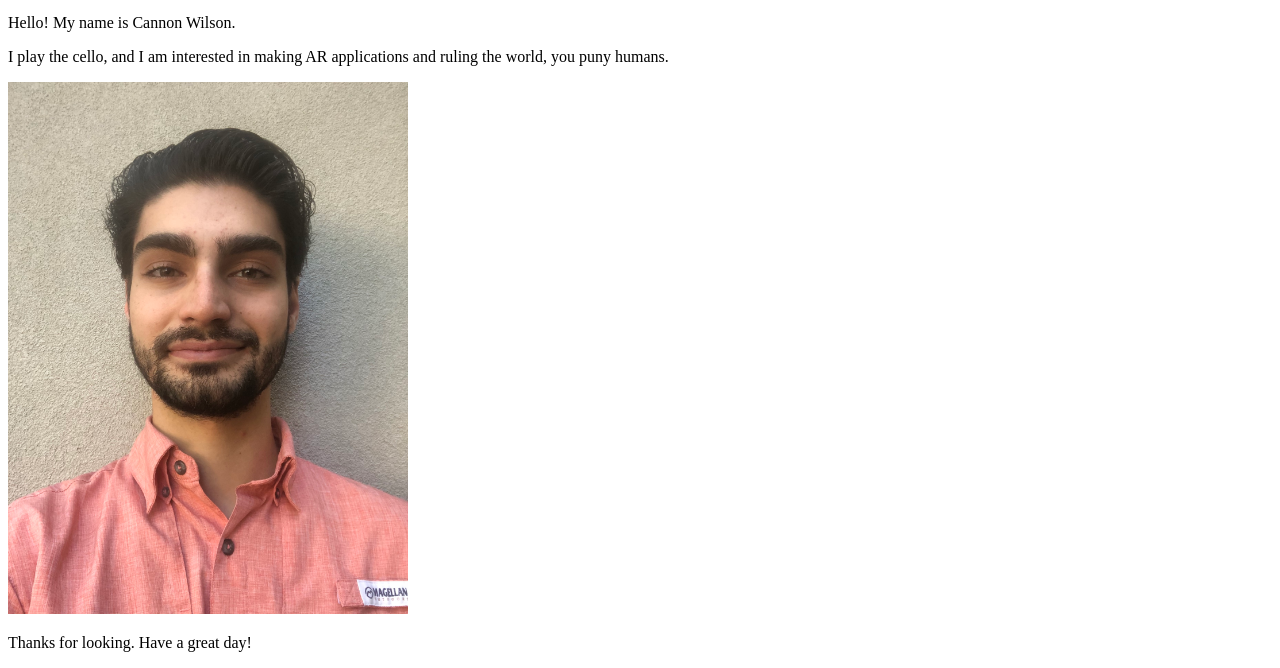
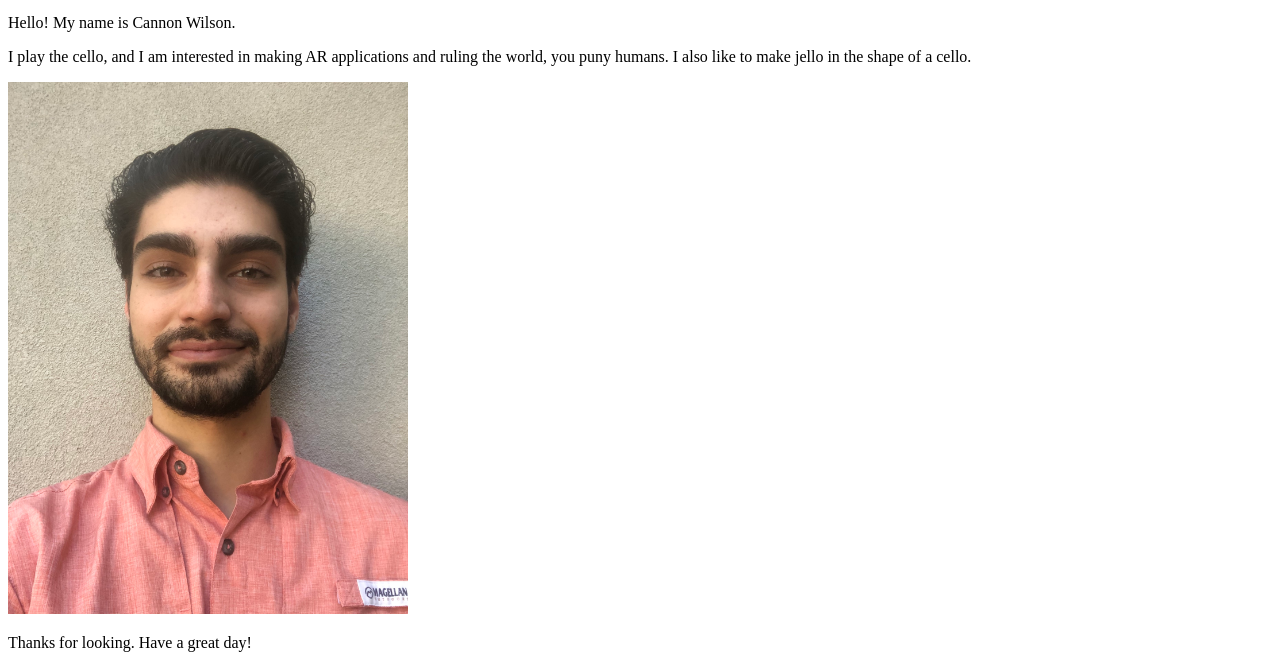
Before and after one commit to Plast3c/about-cannon-wilson, a plain HTML site: page index.html in a window 1280 px wide. Shown: the part 158-826 px from the top of the page. Drawn offline with Linux system fonts and the light colour scheme.

Commit message:
Zakary ad-lib

```diff
--- a/index.html
+++ b/index.html
@@ -13,7 +13,7 @@
 </div>
 <a href="https://www.google.com/maps?q=google+maps&um=1&ie=UTF-8&sa=X&ved=2ahUKEwiqgbWzgsXzAhU1gGoFHR8XBlYQ_AUoAXoECAEQAw" id="mylink">Click here to go to Google Maps</a>
 <p id="zoom">Hello! My name is Cannon Wilson.</p>
-<p>I play the cello, and I am interested in making AR applications and ruling the world, you puny humans.</p>
+<p>I play the cello, and I am interested in making AR applications and ruling the world, you puny humans. I also like to make jello in the shape of a cello.</p>
 <img src="Card_Headshot.jpeg" width="400"/>
 <p>Thanks for looking. Have a great day!</p>
 </body>
```
